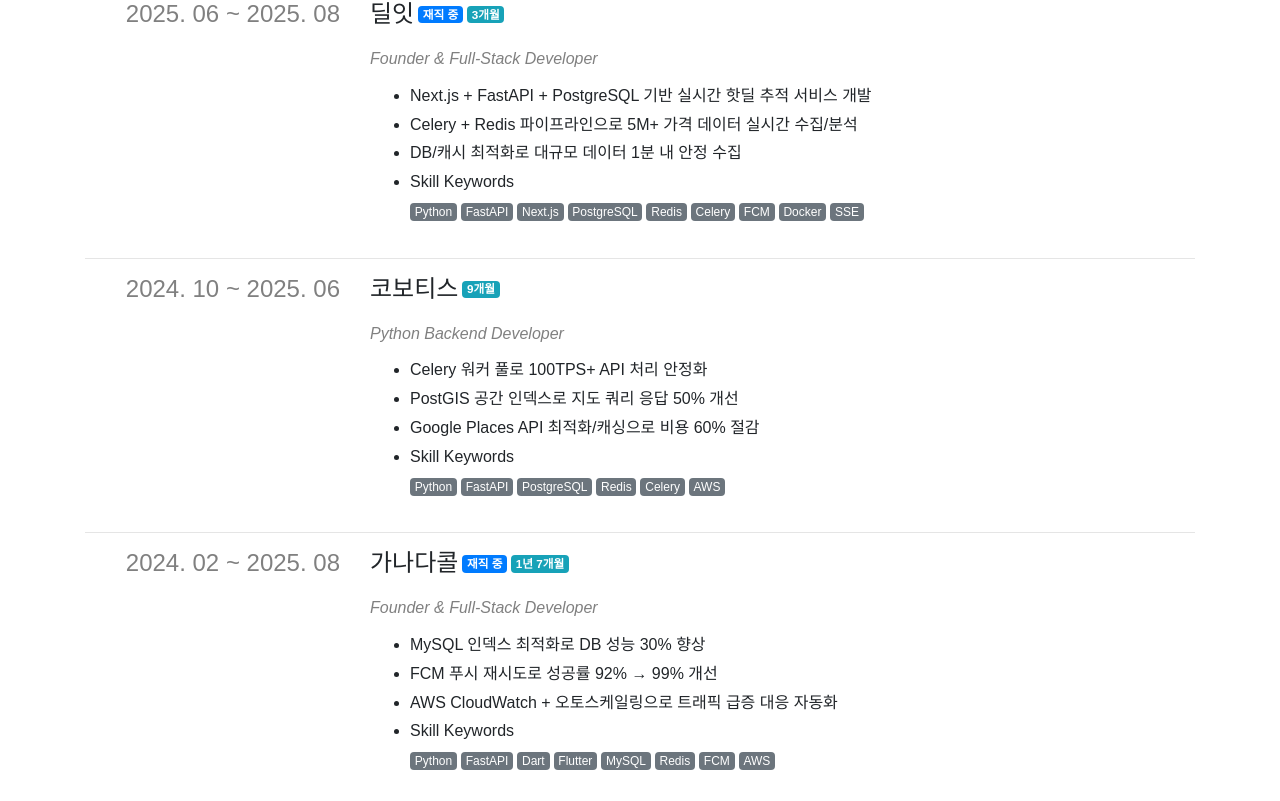
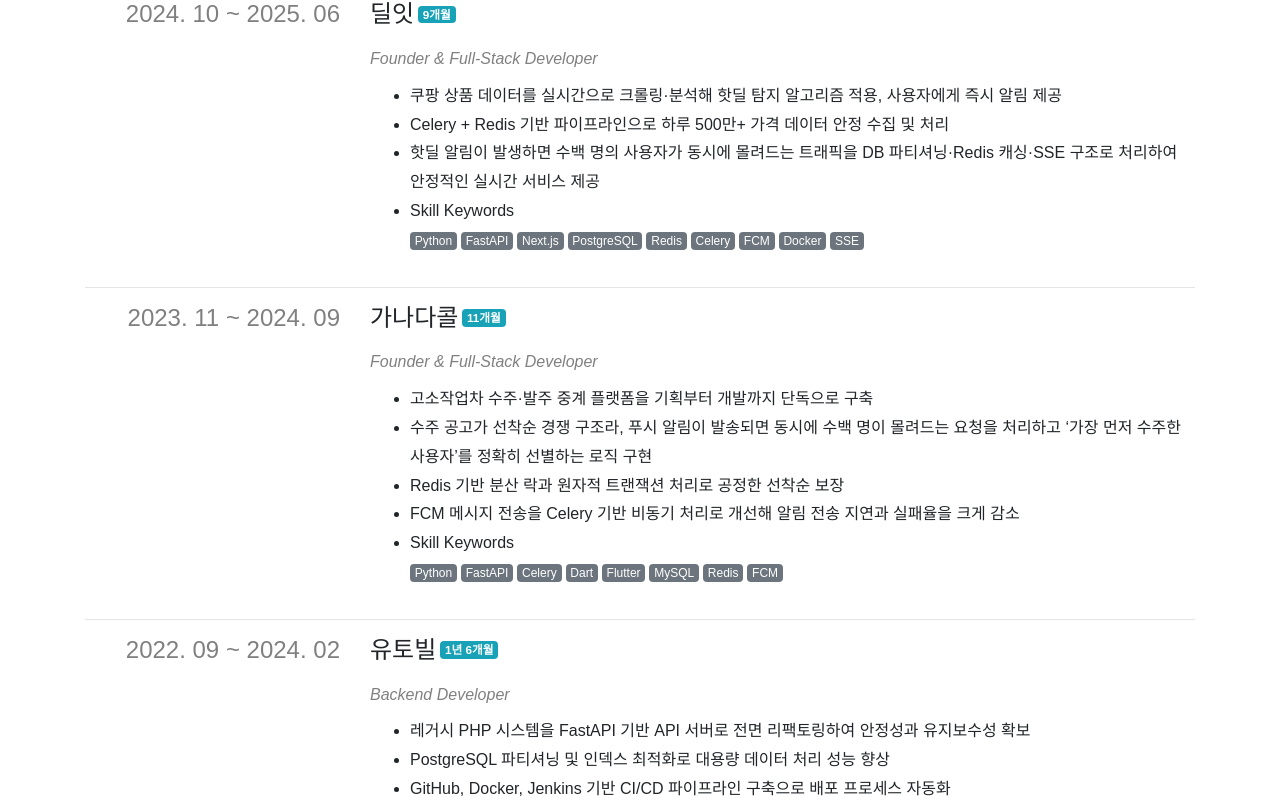
Before and after one commit to yuneast/resume, a Next.js app: page / in a window 1280 px wide. Shown: the part 1459-2260 px from the top of the page. Built offline with nearby package versions, Linux system fonts and the light colour scheme; a web font is replaced by a local one.

Commit message:
Update experience.ts

```diff
--- a/payload/experience.ts
+++ b/payload/experience.ts
@@ -9,7 +9,7 @@ const experience: IExperience.Payload = {
       positions: [
         {
           title: 'Backend Developer',
-          startedAt: '2025-07',
+          startedAt: '2025-08',
           descriptions: [
             'PHP → Kotlin(Spring Boot) 전환을 통해 성능 및 유지보수성 개선',
             '배포 환경 오류 실시간 탐지·자동 수정 (CloudWatch + GitHub Actions + Claude Code)',
@@ -33,74 +33,91 @@ const experience: IExperience.Payload = {
       title: '딜잇',
       positions: [
         {
-          title: 'Founder & Full-Stack Developer',
-          startedAt: '2025-06',
+          title: "Founder & Full-Stack Developer",
+          startedAt: "2024-10",
+          endedAt: "2025-06",
           descriptions: [
-            'Next.js + FastAPI + PostgreSQL 기반 실시간 핫딜 추적 서비스 개발',
-            'Celery + Redis 파이프라인으로 5M+ 가격 데이터 실시간 수집/분석',
-            'DB/캐시 최적화로 대규모 데이터 1분 내 안정 수집',
+            "쿠팡 상품 데이터를 실시간으로 크롤링·분석해 핫딜 탐지 알고리즘 적용, 사용자에게 즉시 알림 제공",
+            "Celery + Redis 기반 파이프라인으로 하루 500만+ 가격 데이터 안정 수집 및 처리",
+            "핫딜 알림이 발생하면 수백 명의 사용자가 동시에 몰려드는 트래픽을 DB 파티셔닝·Redis 캐싱·SSE 구조로 처리하여 안정적인 실시간 서비스 제공",
           ],
           skillKeywords: [
-            'Python',
-            'FastAPI',
-            'Next.js',
-            'PostgreSQL',
-            'Redis',
-            'Celery',
-            'FCM',
-            'Docker',
-            'SSE',
-          ],
-        },
+            "Python",
+            "FastAPI",
+            "Next.js",
+            "PostgreSQL",
+            "Redis",
+            "Celery",
+            "FCM",
+            "Docker",
+            "SSE"
+          ]
+        }
       ],
     },
-    {
-      title: '코보티스',
-      positions: [
-        {
-          title: 'Python Backend Developer',
-          startedAt: '2024-10',
-          endedAt: '2025-06',
-          descriptions: [
-            'Celery 워커 풀로 100TPS+ API 처리 안정화',
-            'PostGIS 공간 인덱스로 지도 쿼리 응답 50% 개선',
-            'Google Places API 최적화/캐싱으로 비용 60% 절감',
-          ],
-          skillKeywords: ['Python', 'FastAPI', 'PostgreSQL', 'Redis', 'Celery', 'AWS'],
-        },
-      ],
-    },
+    // {
+    //   title: '코보티스',
+    //   positions: [
+    //     {
+    //       title: 'Python Backend Developer',
+    //       startedAt: '2024-10',
+    //       endedAt: '2025-06',
+    //       descriptions: [
+    //         'Celery 워커 풀로 100TPS+ API 처리 안정화',
+    //         'PostGIS 공간 인덱스로 지도 쿼리 응답 50% 개선',
+    //         'Google Places API 최적화/캐싱으로 비용 60% 절감',
+    //       ],
+    //       skillKeywords: ['Python', 'FastAPI', 'PostgreSQL', 'Redis', 'Celery', 'AWS'],
+    //     },
+    //   ],
+    // },
     {
       title: '가나다콜',
       positions: [
         {
           title: 'Founder & Full-Stack Developer',
-          startedAt: '2024-02',
+          startedAt: '2023-11',
+          endedAt: '2024-09',
           descriptions: [
-            'MySQL 인덱스 최적화로 DB 성능 30% 향상',
-            'FCM 푸시 재시도로 성공률 92% → 99% 개선',
-            'AWS CloudWatch + 오토스케일링으로 트래픽 급증 대응 자동화',
+            "고소작업차 수주·발주 중계 플랫폼을 기획부터 개발까지 단독으로 구축",
+            "수주 공고가 선착순 경쟁 구조라, 푸시 알림이 발송되면 동시에 수백 명이 몰려드는 요청을 처리하고 ‘가장 먼저 수주한 사용자’를 정확히 선별하는 로직 구현",
+            "Redis 기반 분산 락과 원자적 트랜잭션 처리로 공정한 선착순 보장",
+            "FCM 메시지 전송을 Celery 기반 비동기 처리로 개선해 알림 전송 지연과 실패율을 크게 감소",
           ],
-          skillKeywords: ['Python', 'FastAPI', 'Dart', 'Flutter', 'MySQL', 'Redis', 'FCM', 'AWS'],
+          skillKeywords: [
+            "Python", "FastAPI", "Celery", "Dart", "Flutter",
+            "MySQL", "Redis", "FCM"
+          ]
         },
       ],
     },
     {
-      title: '유토빌',
+      title: "유토빌",
       positions: [
         {
-          title: 'Python Backend Developer',
-          startedAt: '2022-09',
-          endedAt: '2024-02',
+          title: "Backend Developer",
+          startedAt: "2022-09",
+          endedAt: "2024-02",
           descriptions: [
-            'PHP → FastAPI 마이그레이션으로 유지보수 시간 60% 절감',
-            'PostgreSQL 파티셔닝으로 다운타임 2h → 15m 단축',
-            'Jenkins + Docker CI/CD 구축, 배포 주기 2주 → 1일 단축',
+            "레거시 PHP 시스템을 FastAPI 기반 API 서버로 전면 리팩토링하여 안정성과 유지보수성 확보",
+            "PostgreSQL 파티셔닝 및 인덱스 최적화로 대용량 데이터 처리 성능 향상",
+            "GitHub, Docker, Jenkins 기반 CI/CD 파이프라인 구축으로 배포 프로세스 자동화",
+            "온프레미스 중심 인프라를 클라우드 환경으로 이전하고 운영 자동화 체계 확립"
           ],
-          skillKeywords: ['Python', 'FastAPI', 'Docker', 'PostgreSQL', 'CI/CD', 'Jenkins', 'RQ'],
-        },
-      ],
-    },
+          skillKeywords: [
+            "Python",
+            "FastAPI",
+            "PostgreSQL",
+            "RQ",
+            "Docker",
+            "CI/CD",
+            "Jenkins",
+            "GitHub",
+            "Cloud"
+          ]
+        }
+      ]
+    }
   ],
 };
 
```
